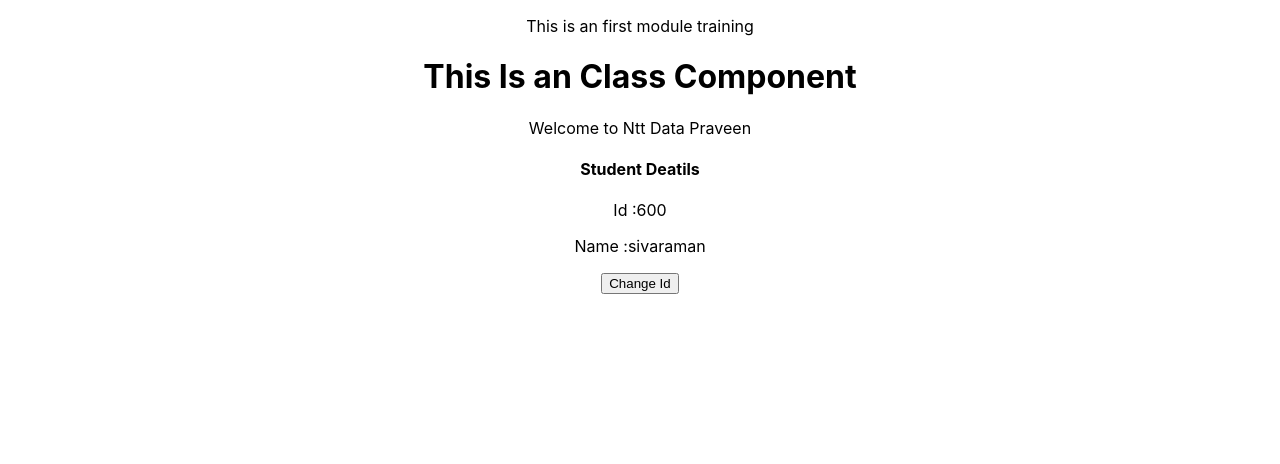
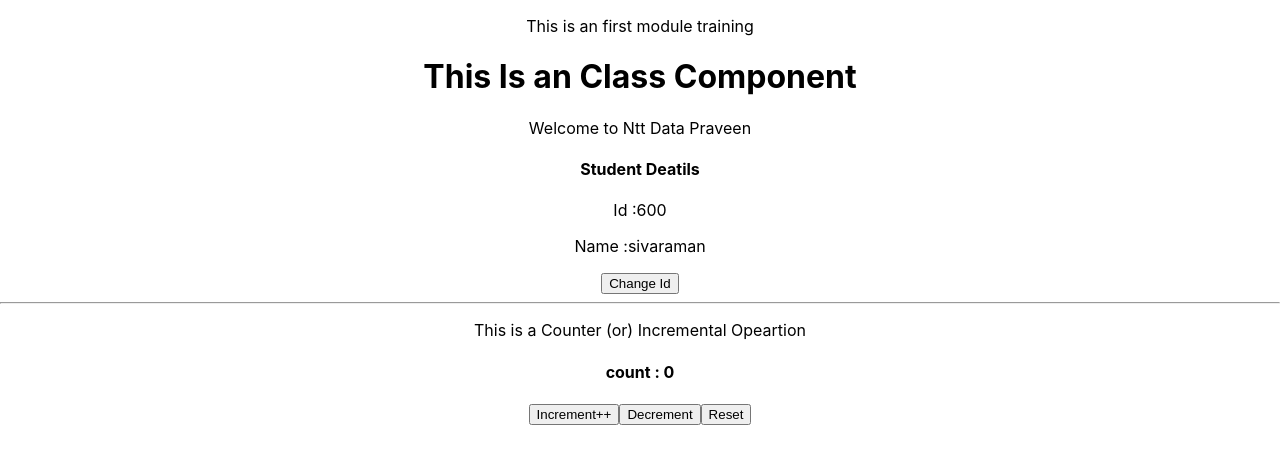
Before and after one commit to sivaraman251600/basic_apps_using_react, a React (Create React App) app in the folder trainingthree/: page / in a window 1280 px wide. Shown: the top 464 px of the page. Built offline with nearby package versions, Linux system fonts and the light colour scheme.

Commit message:
Today I am adding the counter and life cycle but i complted only counter examples

```diff
--- a/trainingthree/src/App.js
+++ b/trainingthree/src/App.js
@@ -4,6 +4,7 @@ import PracticeOne from "./components/module";
 import PracticeTwo from "./components/moduleone";
 import Supplier from "./components/prop";
 import StudentDetails from "./components/stat";
+import Counter from "./components/counter";
 
 function App() {
   return (
@@ -12,6 +13,8 @@ function App() {
       <PracticeTwo />
       <Supplier />
       <StudentDetails />
+      <hr/>
+      <Counter />
     </div>
   );
 }
--- /dev/null
+++ b/trainingthree/src/components/counter.js
@@ -0,0 +1,49 @@
+import React, {Component} from 'react'
+
+class Counter extends Component{
+
+    constructor(){
+        super()
+        this.state = {
+            count : 0
+        }
+    }
+
+    ChangeEventIncrement = () =>{
+        this.setState(
+            {
+                count : this.state.count + 1
+            }
+        )
+    }
+
+    ChangeEventDecrement = () =>{
+        this.setState(
+            {
+                count : this.state.count - 1
+            }
+        )
+    }
+
+    ChangeEventReset = () =>{
+        this.setState(
+            {
+                count : 0
+            }
+        )
+    }
+
+    render(){
+        return(
+            <div>
+                <p>This is a Counter (or) Incremental Opeartion</p>
+                <h4>count : {this.state.count}</h4>
+                <button onClick={()=>this.ChangeEventIncrement()}>Increment++</button>
+                <button onClick={()=>this.ChangeEventDecrement()}>Decrement</button>
+                <button onClick={()=>this.ChangeEventReset()}>Reset</button>
+            </div>
+        )
+    }
+}
+
+export default Counter
--- a/trainingthree/src/components/moduleone.js
+++ b/trainingthree/src/components/moduleone.js
@@ -1,4 +1,4 @@
-import {Component} from "react";
+import React, {Component} from "react";
 
 class PracticeTwo extends Component{
     render(){
--- a/trainingthree/src/components/prop.js
+++ b/trainingthree/src/components/prop.js
@@ -1,6 +1,6 @@
 import React,{Component} from "react";
 
-class Company extends React.Component{
+class Company extends Component{
 
     render(){
         return(
--- a/trainingthree/src/components/stat.js
+++ b/trainingthree/src/components/stat.js
@@ -1,5 +1,5 @@
-import React, {component} from 'react';
-class StudentDetails extends React.Component{
+import React, {Component} from 'react';
+class StudentDetails extends Component{
 
     constructor(){
         super()
```
Also changed, not shown: trainingthree/src/components/lifecycle.js (added).
